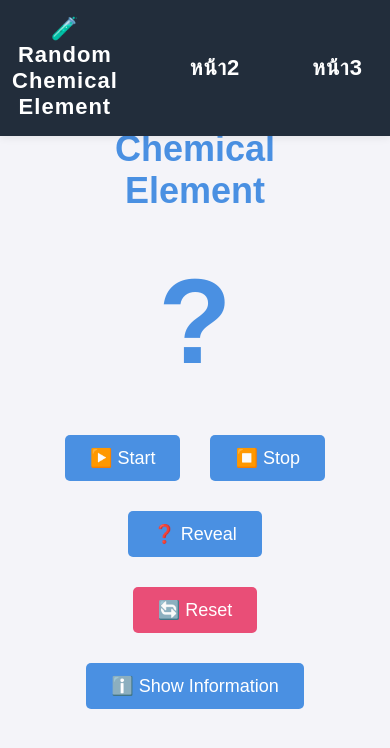
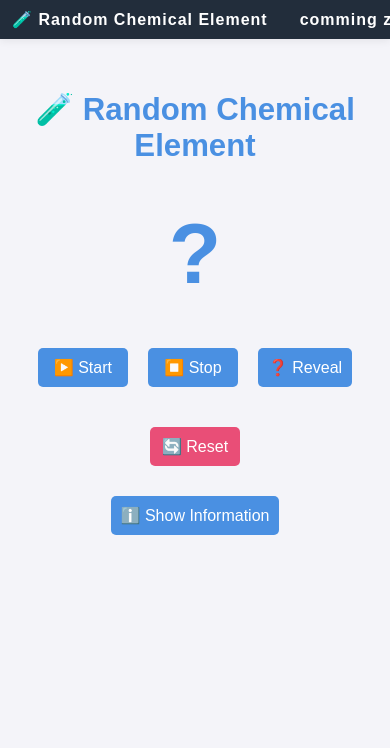
Before and after one commit to cj-qwerty/cjqwerty, a plain HTML site: page index.html in a window 390 px wide. Drawn offline with Linux system fonts and the light colour scheme.

Commit message:
hi kaweeworn

```diff
--- a/index.html
+++ b/index.html
@@ -2,7 +2,7 @@
 <html lang="en">
   <head>
     <meta charset="UTF-8" />
-    <title>Random Chemical Element</title>
+    <title>🧪 Random Chemical Element</title>
     <link rel="stylesheet" href="style.css" />
     <!-- Google Adsense -->
     <script
@@ -14,13 +14,13 @@
   </head>
   <body>
     <div class="taskbar">
-      <span class="taskbar-title">🧪 Random Chemical Element</span>
-      <a class="taskbar-link" href="index2.html">หน้า2</a>
-      <a class="taskbar-link" href="index3.html">หน้า3</a>
-      <a class="taskbar-link" href="index4.html">หน้า4</a>
+      <a class="taskbar-link" href="index.html">🧪 Random Chemical Element</a>
+      <a class="taskbar-link" href="index2.html">comming zoon</a>
+      <a class="taskbar-link" href="index3.html">comming zoon</a>
+      <a class="taskbar-link" href="index4.html">comming zoon</a>
     </div>
     <div class="container">
-      <h1>Random Chemical Element</h1>
+      <h1>🧪 Random Chemical Element</h1>
       <div id="symbol">?</div>
       <div id="name"></div>
       <div class="buttons-container">
--- a/style.css
+++ b/style.css
@@ -2,38 +2,39 @@ body {
   font-family: "Arial", sans-serif;
   background-color: #f4f4f9;
   text-align: center;
-  padding: 50px;
+  padding: 32px 8px 32px 8px;
   color: #333;
   margin: 0;
-  padding-top: 62px; /* เพิ่ม padding-top เพื่อไม่ให้เนื้อหาถูก taskbar ทับ */
+  padding-top: 90px; /* เดิม 62px → เพิ่มเป็น 90px ให้ห่างจาก taskbar มากขึ้น */
 }
 h1 {
-  font-size: 36px;
+  font-size: clamp(24px, 7vw, 48px);
   margin-bottom: 20px;
   color: #4a90e2;
 }
 #symbol {
-  font-size: 120px;
+  font-size: clamp(48px, 18vw, 120px);
   font-weight: bold;
   margin: 20px;
   color: #4a90e2;
   transition: color 0.3s ease;
 }
 #name {
-  font-size: 32px;
+  font-size: clamp(18px, 6vw, 32px);
   color: #777;
   margin-top: 10px;
 }
 button {
   padding: 12px 25px;
-  margin: 15px;
-  font-size: 18px;
+  margin: 15px 5px;
+  font-size: 1.1em;
   border: none;
   border-radius: 5px;
   background-color: #4a90e2;
   color: white;
   cursor: pointer;
   transition: background-color 0.3s ease;
+  min-width: 120px;
 }
 button:hover {
   background-color: #357abd;
@@ -52,11 +53,15 @@ button:active {
   justify-content: center;
   flex-direction: column;
   align-items: center;
+  max-width: 100vw;
+  box-sizing: border-box;
+  width: 100%;
 }
 .buttons-container {
   display: flex;
   flex-wrap: wrap;
   justify-content: center;
+  gap: 10px;
 }
 .info {
   display: none;
@@ -67,6 +72,7 @@ button:active {
   margin-right: auto;
   font-size: 16px;
   color: #555;
+  word-break: break-word;
 }
 .info h2 {
   color: #333;
@@ -78,9 +84,12 @@ button:active {
 }
 .ads-container {
   margin-top: 50px;
+  width: 100%;
+  box-sizing: border-box;
 }
 .taskbar {
   width: 100vw;
+  min-width: 0;
   background: #222d3b;
   color: #fff;
   padding: 16px 0;
@@ -97,7 +106,8 @@ button:active {
   display: flex;
   align-items: center;
   justify-content: flex-start;
-  gap: 48px; /* ระยะห่างเท่ากันระหว่างแต่ละแถบ */
+  gap: 24px;
+  overflow-x: auto;
 }
 .taskbar-title,
 .taskbar-link {
@@ -106,7 +116,45 @@ button:active {
   color: #fff;
   text-decoration: none;
   transition: color 0.2s;
+  white-space: nowrap;
 }
 .taskbar-link:hover {
   color: #4a90e2;
 }
+
+/* Responsive Design */
+@media (max-width: 600px) {
+  body {
+    padding-top: 70px;
+    padding-left: 2vw;
+    padding-right: 2vw;
+  }
+  .taskbar {
+    width: 100vw;
+    min-width: 100vw;
+    font-size: 16px;
+    padding: 10px 0;
+    gap: 8px;
+  }
+  h1 {
+    font-size: 8vw;
+  }
+  #symbol {
+    font-size: 22vw;
+  }
+  #name {
+    font-size: 7vw;
+  }
+  button {
+    font-size: 1em;
+    min-width: 90px;
+    padding: 10px 10px;
+  }
+  .container {
+    padding: 0;
+  }
+  .info {
+    font-size: 14px;
+    padding: 0 4vw;
+  }
+}
```
Also changed, not shown: index2.html (+4 -4 lines), index3.html (+4 -4 lines), index4.html (+4 -4 lines).
